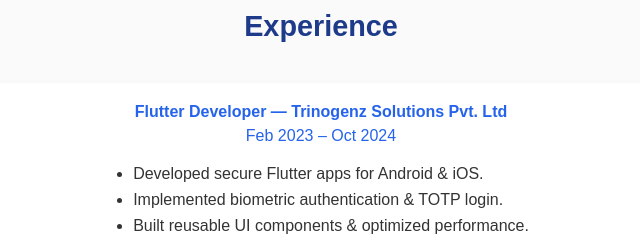
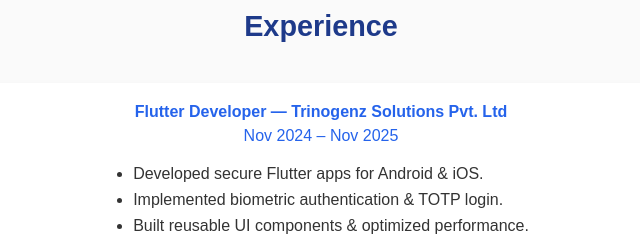
Before and after one commit to karan1809/karans-portfolio, a plain HTML site: page index.html in a window 1280 px wide. Shown: the part 820-1060 px from the top of the page, 319-959 px from the left. Drawn offline with Linux system fonts and the light colour scheme.

Commit message:
Modify experience duration in index.html
Updated experience duration for Flutter Developer role.

```diff
--- a/index.html
+++ b/index.html
@@ -54,7 +54,7 @@
     <h3 class="section-title">Experience</h3>
     <div class="card">
       <h4>Flutter Developer — Trinogenz Solutions Pvt. Ltd</h4>
-      <span class="duration">Feb 2023 – Oct 2024</span>
+      <span class="duration">Nov 2024 – Nov 2025</span>
       <ul>
         <li>Developed secure Flutter apps for Android & iOS.</li>
         <li>Implemented biometric authentication & TOTP login.</li>
```
